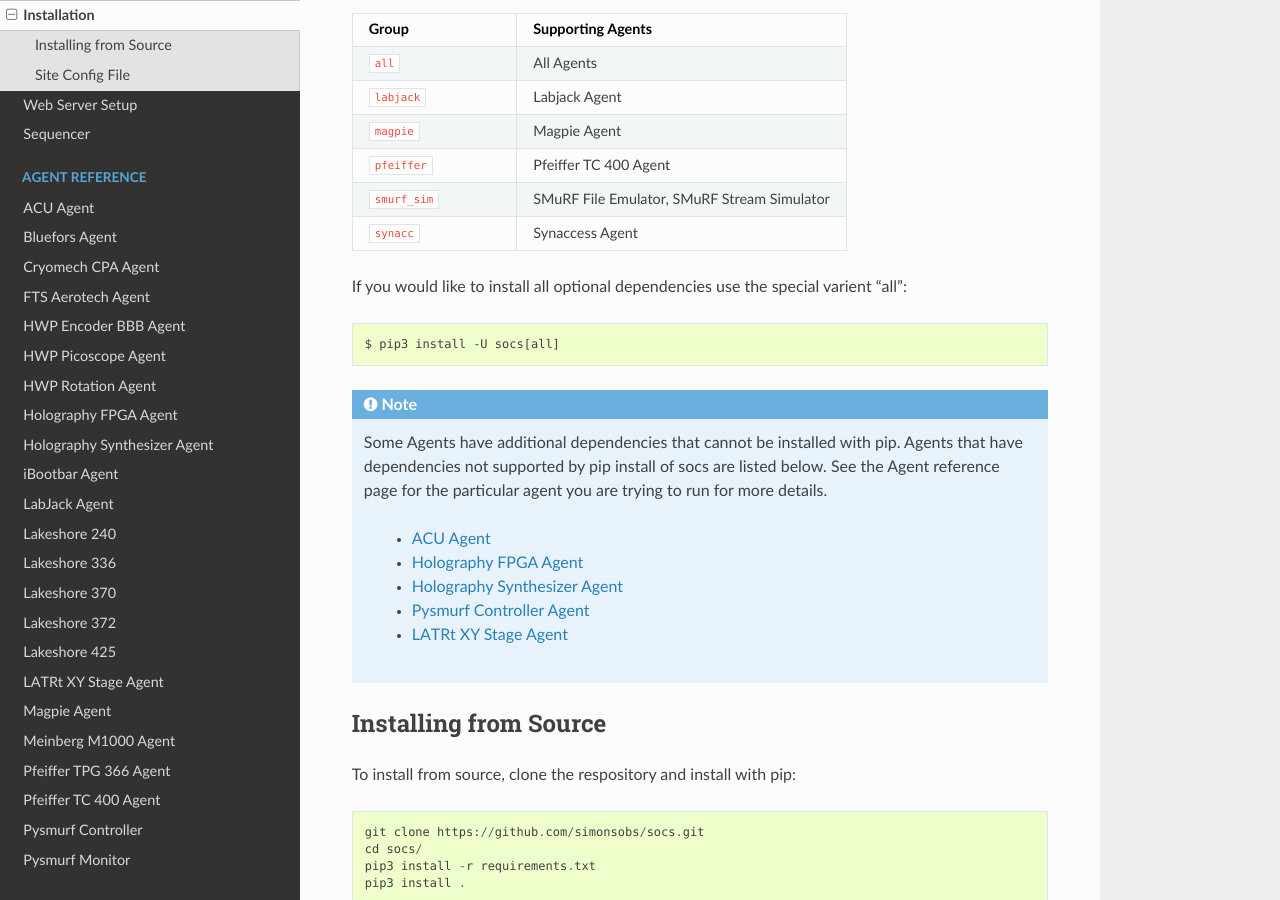
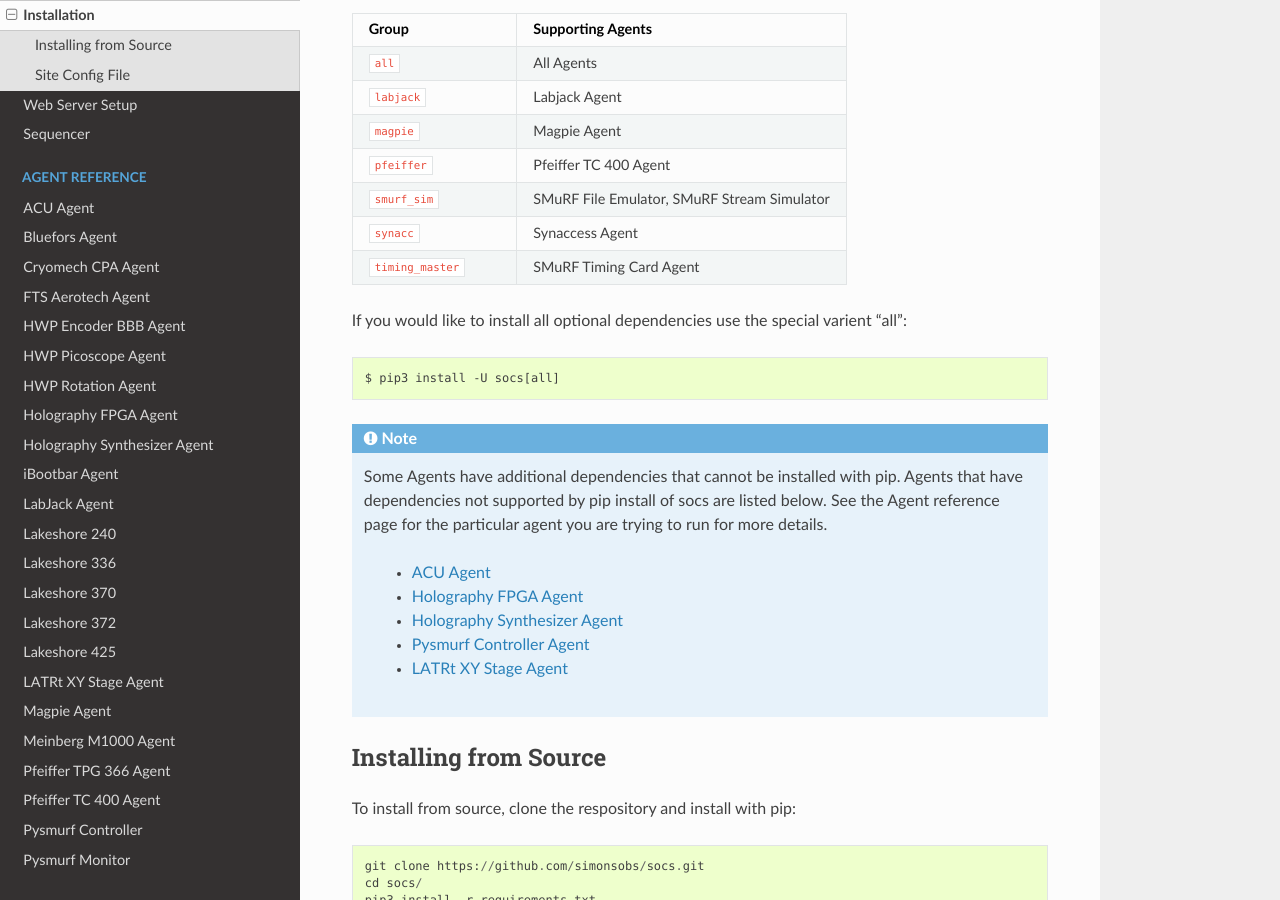
Before and after one commit to simonsobs/socs, a Sphinx documentation site: the page built from docs/user/installation.rst, in a window 1280 px wide and 900 px high, scrolled down 448 px. Built offline with Sphinx 7.4.7 and the Read the Docs theme 2.0.0, drawn with Linux system fonts in a browser that asks for light colours.

Commit message:
Update dependency installation options and docs

```diff
--- a/docs/user/installation.rst
+++ b/docs/user/installation.rst
@@ -32,6 +32,8 @@
      - SMuRF File Emulator, SMuRF Stream Simulator
    * - ``synacc``
      - Synaccess Agent
+   * - ``timing_master``
+     - SMuRF Timing Card Agent
 
 If you would like to install all optional dependencies use the special varient
 "all"::
--- a/requirements.txt
+++ b/requirements.txt
@@ -39,6 +39,9 @@
 # synacc agent
 requests
 
+# timing master monitor
+pyepics
+
 # xy_stage
 xy_stage_control @ git+https://github.com/kmharrington/xy_stage_control.git@main
 
--- a/setup.py
+++ b/setup.py
@@ -57,7 +57,7 @@
 # all_deps = acu_deps + labjack_deps + magpie_deps + pfeiffer_deps + \
 #    pysmurf_deps + smurf_sim_deps + synacc_deps + xy_stage_deps
 all_deps = labjack_deps + magpie_deps + pfeiffer_deps + \
-    smurf_sim_deps + synacc_deps
+    smurf_sim_deps + synacc_deps + timing_master_deps
 all_deps = list(set(all_deps))
 
 setup(
```
